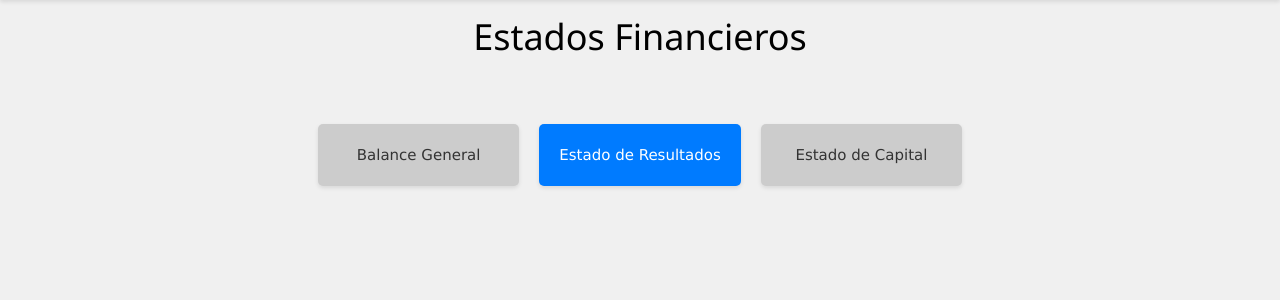
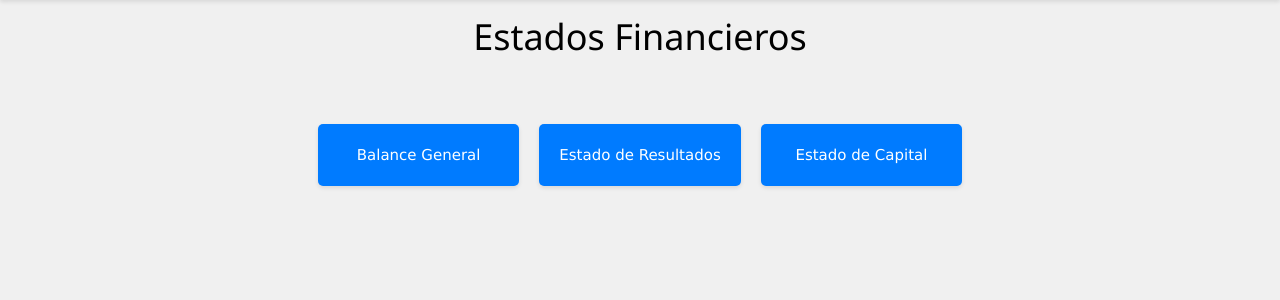
Before and after one commit to KikeHerrera/Sistema-Contable-Automatizado, a Django app: page /estados_financieros/ in a window 1280 px wide. Shown: the part 44-344 px from the top of the page. Run offline with Django 4.2, Linux system fonts and the light colour scheme; some libraries are stand-ins or nearby versions.

Commit message:
Correcciones

```diff
--- a/Sistema/templates/estado_de_capital.html
+++ b/Sistema/templates/estado_de_capital.html
@@ -6,12 +6,14 @@
 <p>Cada estado de capital se generará luego del cierre contable.</p>
 
 <form method="get" action=".">
-    <label for="estado_capital">Selecciona un Estado de Resultado:</label>
+    <label for="estado_capital">Selecciona un Estado de Capital:</label>
     <select name="estado_capital" id="estado_capital" onchange="this.form.submit()">
         <option value="">-- Seleccione --</option>
         {% for informe in estado_capital %}
             <option value="{{ informe.id_estado_capital }}"
-                {% if informe.id_estado_capital == request.GET.estado_capital |default_if_none:'' %}selected{% endif %}>
+
+                {% if informe.id_estado_capital == request.GET.estado_de_capital|default_if_none:'' %}selected{% endif %}
+
                 {{ informe.fecha }}
             </option>
         {% endfor %}
--- a/Sistema/templates/estados_financieros.html
+++ b/Sistema/templates/estados_financieros.html
@@ -4,9 +4,9 @@
 <h1>Estados Financieros</h1>
 
 <div class="container">
-    <a href="{% url 'balance_general' %}" class="button">Balance General</a>
+    <a href="{% url 'balance_general' %}" class="button active">Balance General</a>
     <a href="{% url 'estado_de_resultados' %}" class="button active">Estado de Resultados</a>
-    <a href="{% url 'estado_de_capital' %}" class="button">Estado de Capital</a>
+    <a href="{% url 'estado_de_capital' %}" class="button active">Estado de Capital</a>
 
 </div>
 
```
Also changed, not shown: db.sqlite3.
